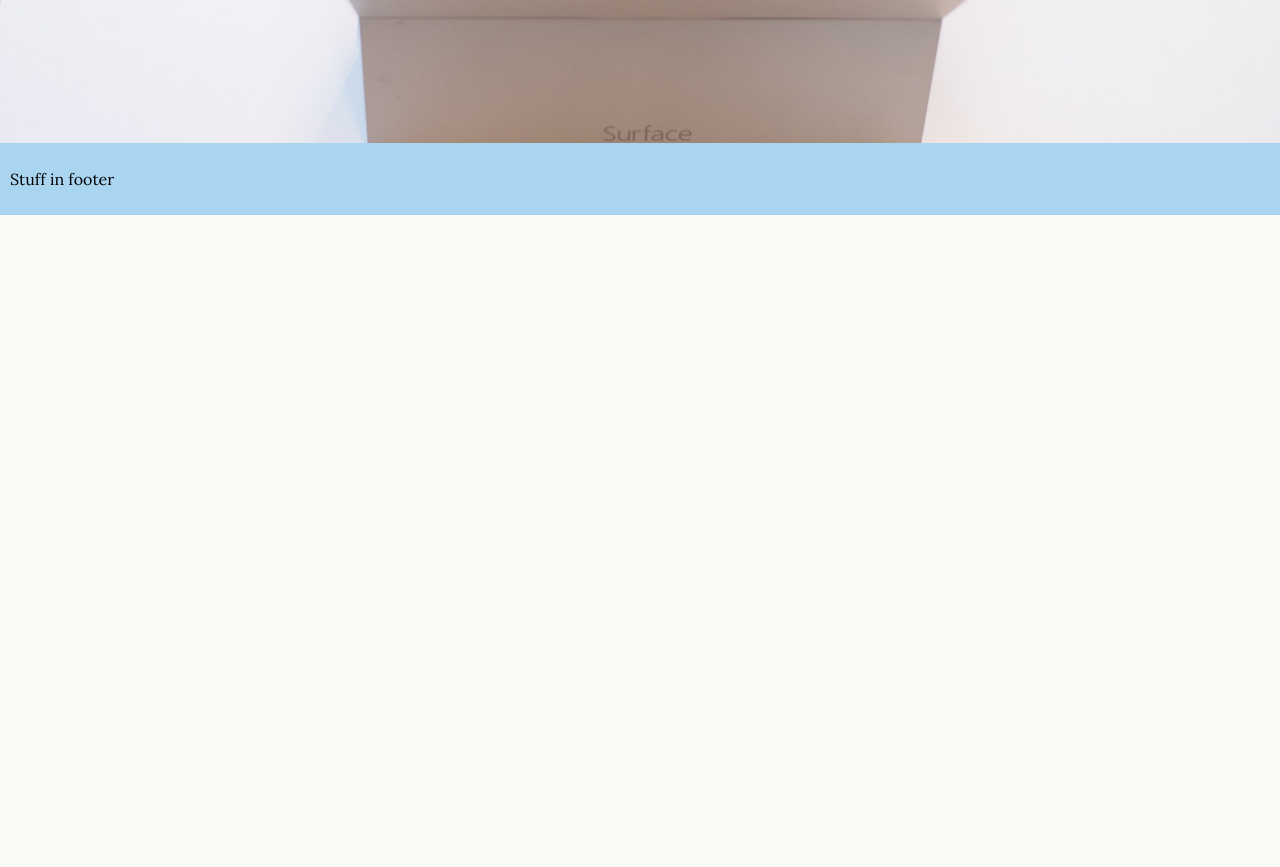
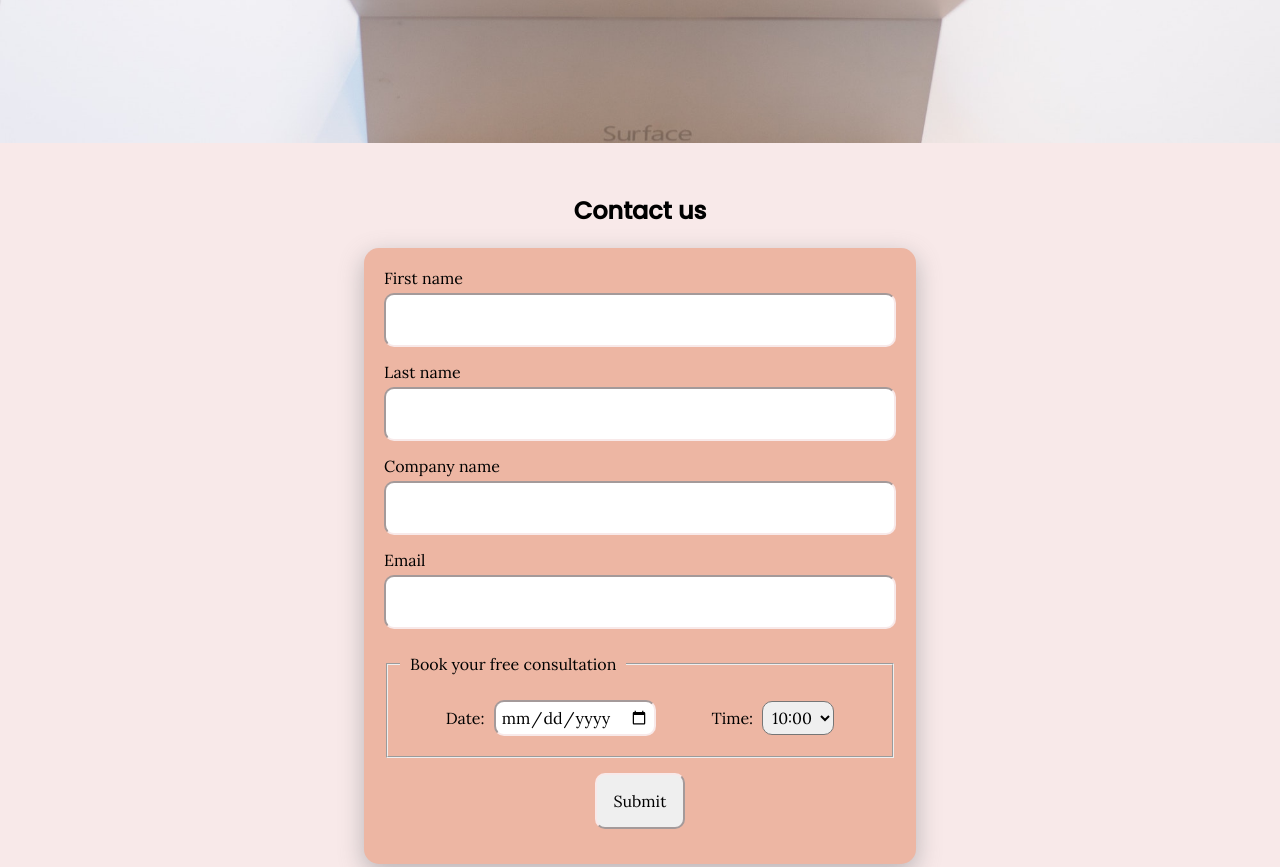
Before and after one commit to miahbates/agency-website, a plain HTML site: page index.html in a window 1280 px wide. Shown: the part 537-1404 px from the top of the page. Before the commit the page ends 800 px from the top, so only its background shows below. Drawn offline with Linux system fonts and the light colour scheme.

Commit message:
contact add form markup and styles. relates #5

```diff
--- a/index.html
+++ b/index.html
@@ -68,14 +68,44 @@
 
 
         <!-- Contact -->
-        <section id="contact" data-tab-content>
-          <h2>Contact</h2>
-          <p>Stuff about contact</p>
+        <section id="contact" data-tab-content data-active="true">
+          <h2>Contact us</h2>
+          <form action="" method="GET" class="center column">
+            <label for="first-name">First name</label>
+            <input id="first-name" type="text" minlength="2" maxlength="10" name="first-name" required>
+
+            <label for="last-name">Last name</label>
+            <input id="last-name"type="text" minlength="2" maxlength="10" name="last-name" required>
+
+            <label for="company-name">Company name</label>
+            <input id="company-name"type="text" minlength="2" maxlength="10" name="company-name" required>
+
+            <label for="email">Email</label>
+            <input id="email" type="email" name="email" required>
+
+            <fieldset class="row">
+              <legend>Book your free consultation</legend>
+              <div>
+                <label for="date">Date:</label>
+                <input id="date" type="date" name="consultation-date" required>
+              </div>
+
+              <div>
+                <label for="time">Time:</label>
+                <select id="time" name="consultation-time">
+                  <option value="10:00">10:00</option>
+                  <option value="10:00">10:20</option>
+                  <option value="10:00">10:40</option>
+                  <option value="10:00">11:00</option>
+                </select>
+              </div>
+            </fieldset>
+
+            <input type="submit" class="submit-btn">
+          </form>
         </section>
       </div>
-
   </main>
-
 
   <footer>
     <p>Stuff in footer</p>
--- a/styles.css
+++ b/styles.css
@@ -16,6 +16,7 @@
   /* #564154; */
   --heading-font: 'Poppins', -apple-system, BlinkMacSystemFont, 'Segoe UI', Roboto, Oxygen, Ubuntu, Cantarell, 'Open Sans', 'Helvetica Neue', sans-serif;
   --body-font: 'Lora', -apple-system, BlinkMacSystemFont, 'Segoe UI', Roboto, Oxygen, Ubuntu, Cantarell, 'Open Sans', 'Helvetica Neue', sans-serif;
+  --box-shadow: rgba(108, 112, 116, 0.438) 0px 8px 24px;
 }
 
 /* Mobile */
@@ -78,7 +79,7 @@
 
 .stack > * {
   margin: 0;
-  padding-bottom: 25px;
+  margin-bottom: 25px;
 }
 
 .center {
@@ -93,14 +94,11 @@
   margin-right: auto;
 }
 
-/* column class if needed
-
 .column {
   display: flex;
   flex-direction: column;
   justify-content: center;
-
-} */
+}
 
 button {
   margin: 0 auto;
@@ -204,8 +202,64 @@
   max-width: 100%;
   height: auto;
   border-radius: 50%;
-  box-shadow: rgba(108, 112, 116, 0.438) 0px 8px 24px;
+  box-shadow: var(--box-shadow);
 }
+
+/* Form */
+
+form {
+  padding: 20px;
+  border-radius: 15px;
+  background-color: var(--color-three);
+  box-shadow: var(--box-shadow)
+}
+
+label {
+margin-bottom: 5px;
+}
+
+input {
+  margin-bottom: 15px;
+  padding: 1.6rem;
+  border-radius: 10px;
+  border-color: var(--color-five);
+  font-size: inherit;
+}
+
+input:focus, select:focus {
+  outline-color: #4DD7FE;
+}
+
+input[type="date" i], select {
+  padding: 5px;
+  margin-bottom: 0;
+  font-family: inherit;
+  font-size: inherit;
+}
+
+fieldset.row {
+  justify-content: space-evenly;
+}
+
+fieldset > * {
+  padding: 10px;
+}
+
+fieldset > div > label {
+  padding-right: 5px;
+}
+
+select {
+  border-radius: 10px;
+}
+
+.submit-btn {
+  align-self: center;
+  margin-top: 15px;
+  font-family: inherit;
+}
+
+/* footer */
 
 footer {
   background-color: rgb(170, 213, 241);
@@ -267,4 +321,8 @@
     margin: 15px;
   }
 
+  form.center {
+    max-width: 40vw;
   }
+
+  }
```
